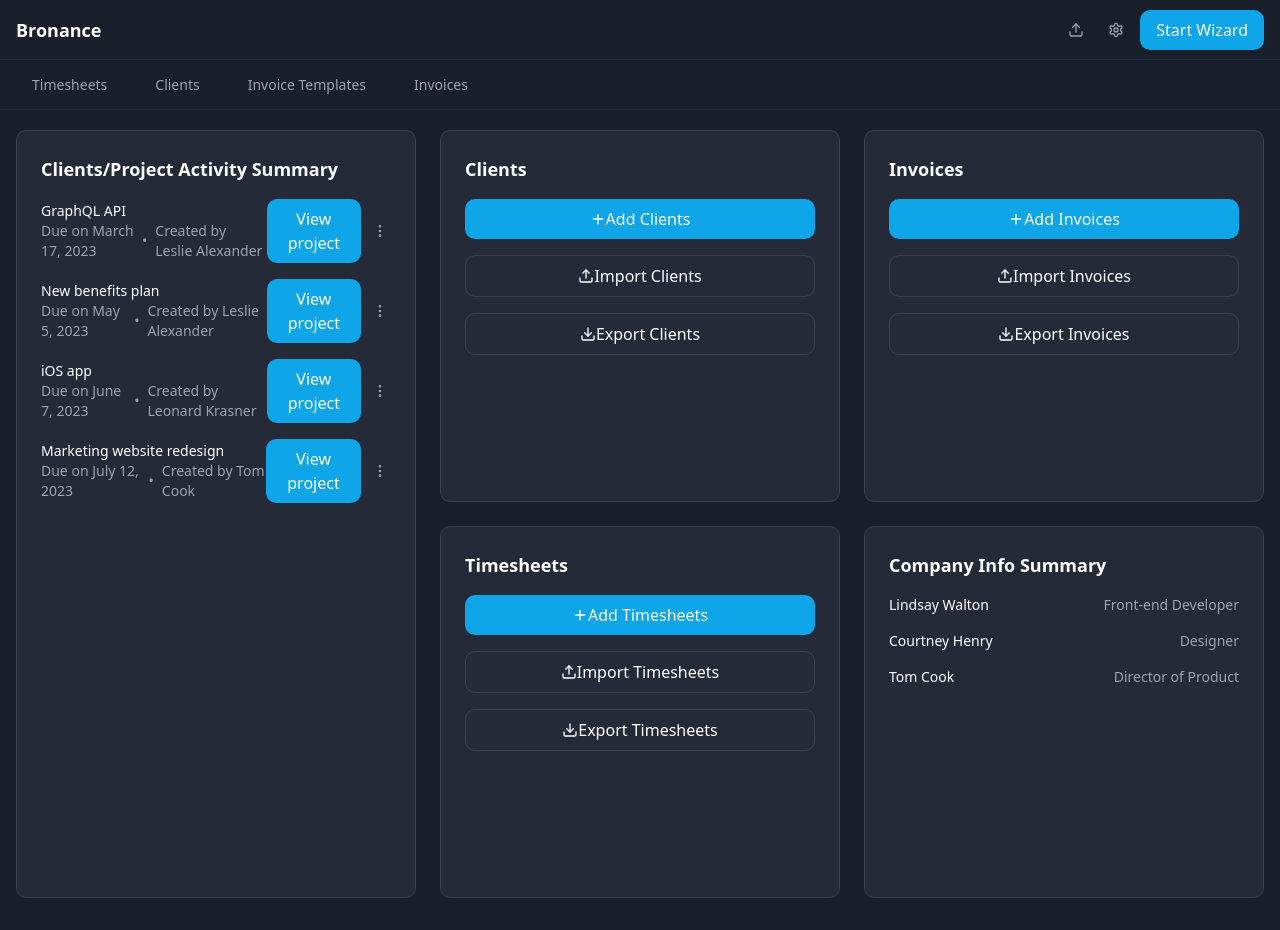
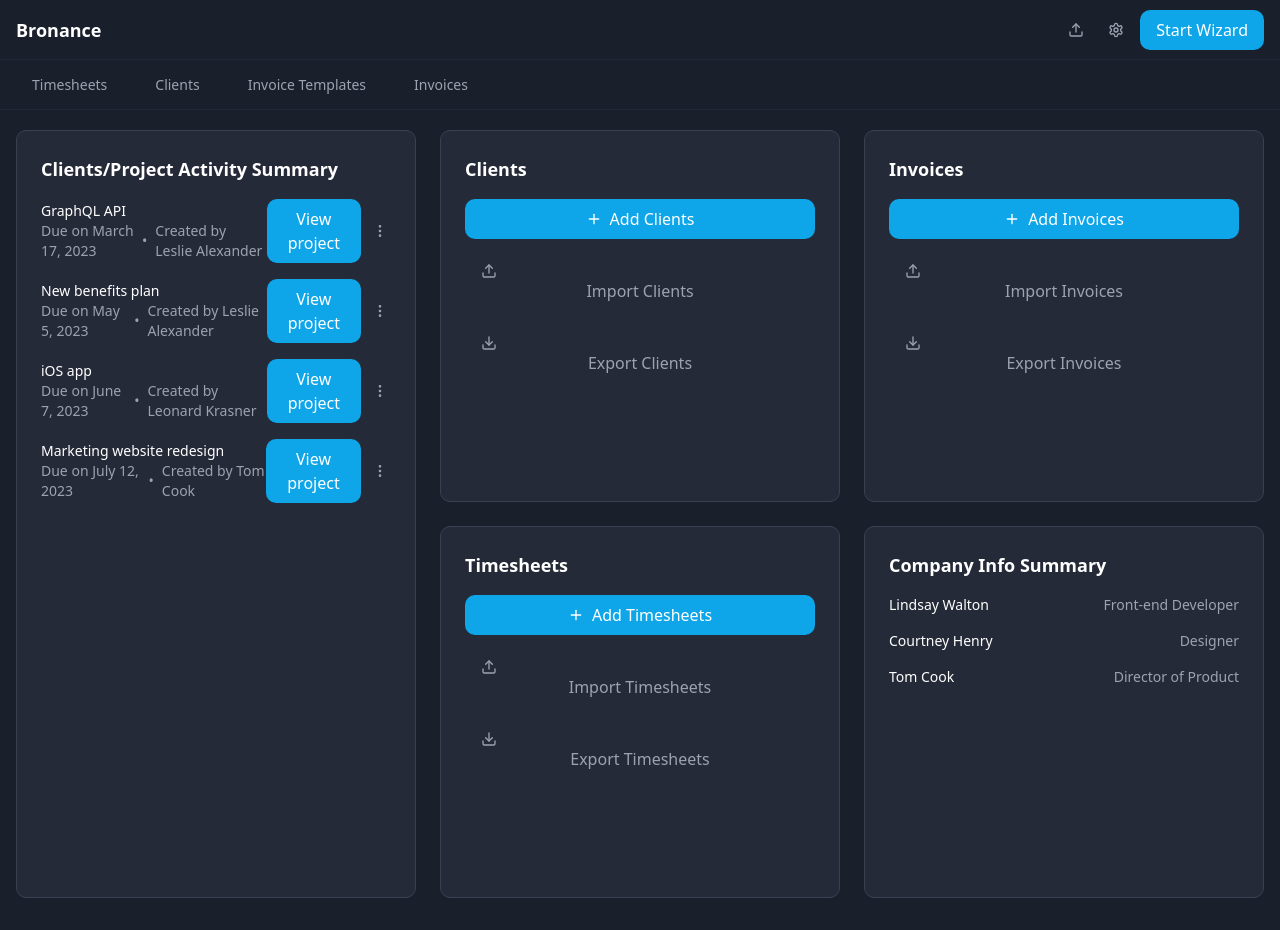
Before and after one commit to brovio/jibinvoicing, a React (Vite) app: page / in a window 1280 px wide. Built offline with nearby package versions, Linux system fonts and the light colour scheme.

Commit message:
Update dashboard button styles
Changed the remaining 6 buttons on the dashboard to match the blue styled button design from the first attachment.
[skip gpt_engineer]

```diff
--- a/src/components/dashboard/QuickActionCard.tsx
+++ b/src/components/dashboard/QuickActionCard.tsx
@@ -10,15 +10,15 @@ export const QuickActionCard = ({ title }: QuickActionCardProps) => {
     <div className="dashboard-card">
       <h2 className="text-lg font-semibold mb-4 text-white">{title}</h2>
       <div className="space-y-4">
-        <button className="btn-primary w-full">
+        <button className="btn-primary w-full gap-2">
           <Plus className="h-4 w-4" />
           Add {title}
         </button>
-        <button className="btn-secondary w-full">
+        <button className="btn-ghost w-full gap-2">
           <Upload className="h-4 w-4" />
           Import {title}
         </button>
-        <button className="btn-secondary w-full">
+        <button className="btn-ghost w-full gap-2">
           <Download className="h-4 w-4" />
           Export {title}
         </button>
```
